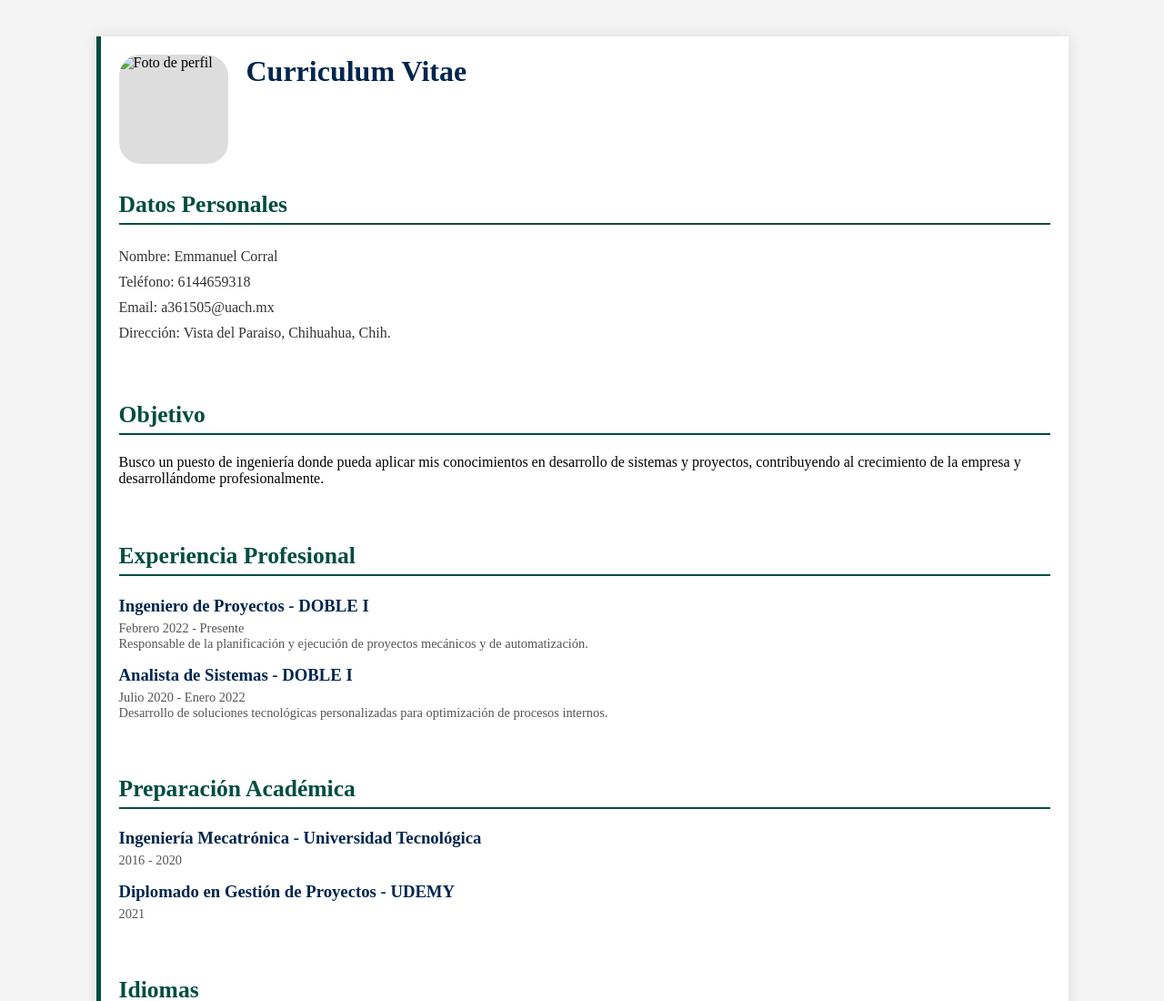
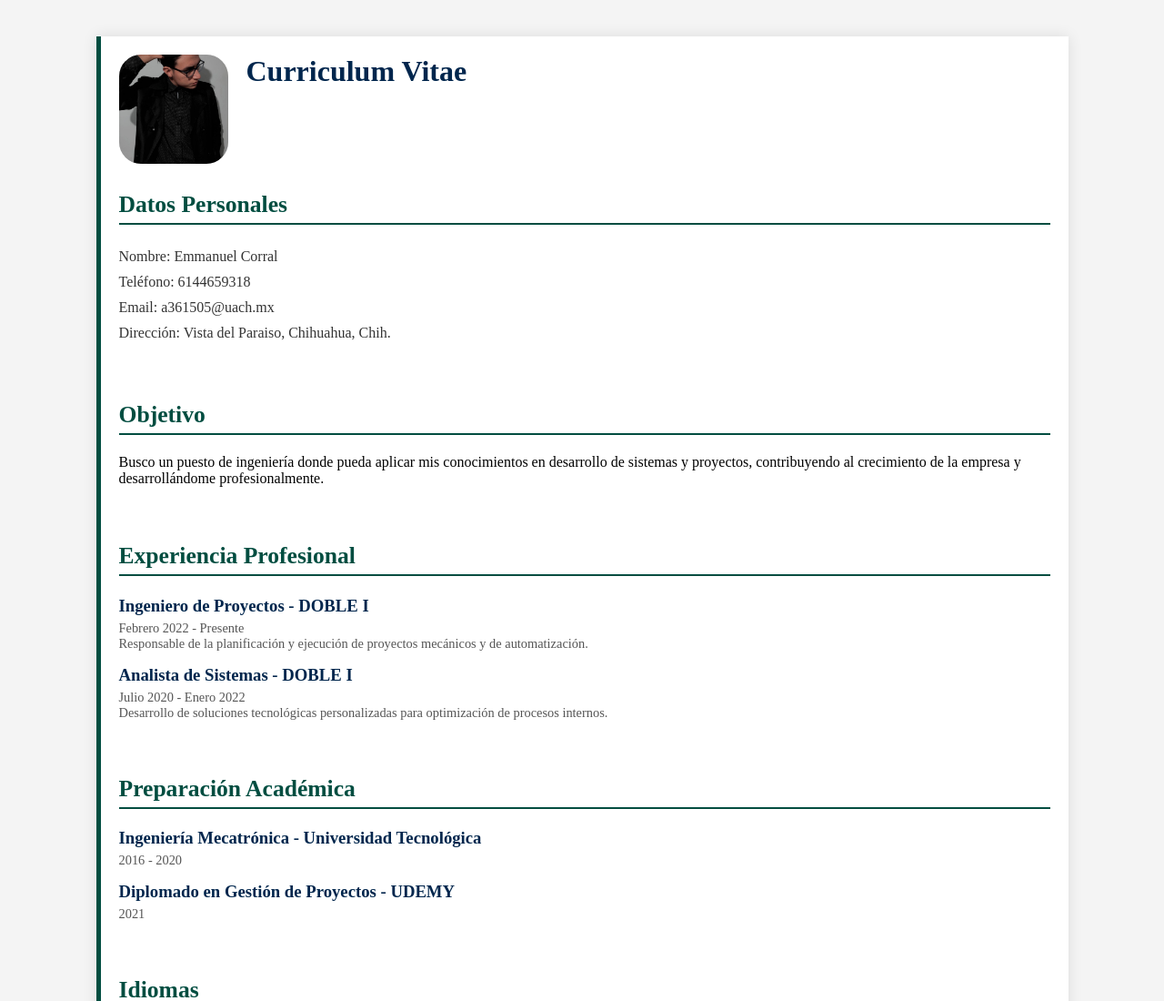
Before and after one commit to LaloCrawford1/CURRICULUM-VITAE, a plain HTML site: page Index.html in a window 1280 px wide. Shown: the top 1100 px of the page at 91% size. Drawn offline with Linux system fonts and the light colour scheme.

Commit message:
Update Index.html

```diff
--- a/Index.html
+++ b/Index.html
@@ -94,7 +94,7 @@
         <div class="header">
             <!-- Espacio para la foto -->
             <div class="photo">
-                <img src="images/foto.jpeg" alt="Foto de perfil">
+                <img src="foto.jpeg" alt="Foto de perfil">
             </div>
             <h1>Curriculum Vitae</h1>
         </div>
```
